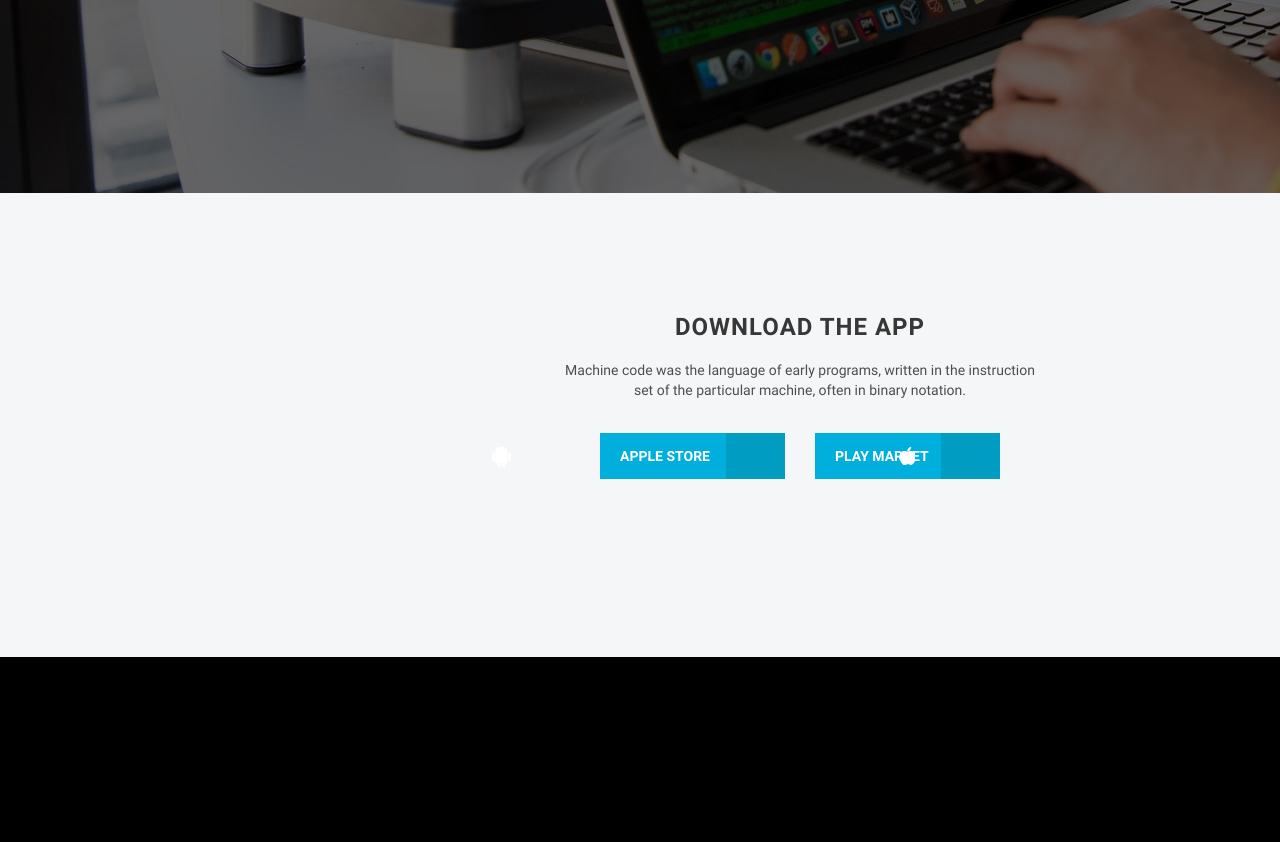
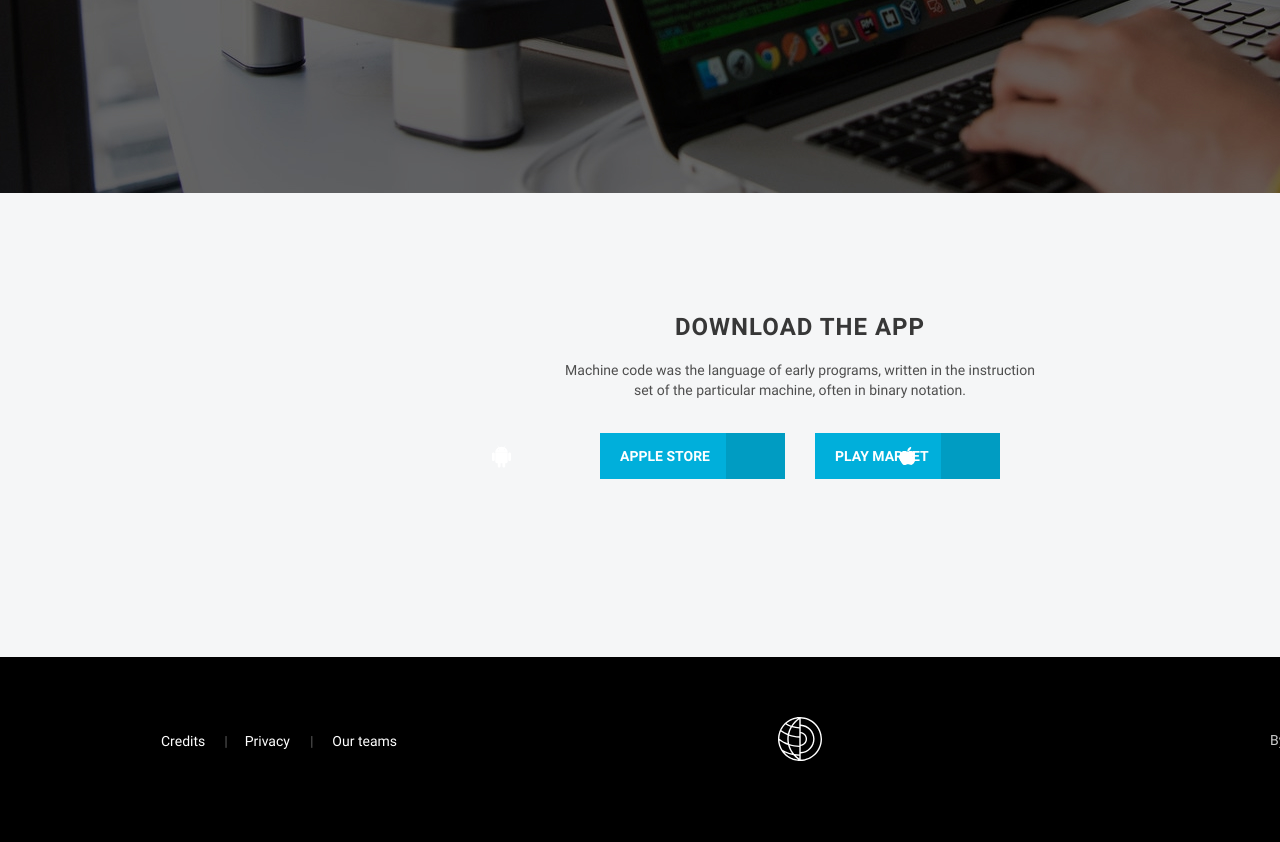
Before and after one commit to Signtone/webdev, a plain HTML site: page index.html in a window 1280 px wide. Shown: the part 3263-4105 px from the top of the page. Drawn offline with Linux system fonts and the light colour scheme.

Commit message:
fear: add footer

```diff
--- a/index.html
+++ b/index.html
@@ -148,7 +148,21 @@
         </div>
       </section>
       <footer class="page-footer">
-
+        <div class="nav-container">
+          <nav class="footer-navigation">
+            <ul class="footer-nav-list">
+              <li class="footer-nav-item"><a class="footer-nav-link" href="">Credits</a></li>
+              <li class="footer-nav-item"><a class="footer-nav-link link-privacy" href="">Privacy</a></li>
+              <li class="footer-nav-item"><a class="footer-nav-link" href="">Our teams</a></li>
+            </ul>
+          </nav>
+        </div>
+        <div class="logo-container">
+          <a class="  " href="#"><img class="footer-logo" src="assets/icons/logo.svg" alt="logo"></a>
+        </div>
+        <div class="copyright-container">
+          <p class="copyright">By <a class="copyright-link" href="#">TonYem</a> for <a class="copyright-link" href="https://rs.school/index.html" target="_blank">RSS</a> at 2020</p>
+        </div>
       </footer>
     </main>
   </div>
--- a/style.css
+++ b/style.css
@@ -613,4 +613,108 @@ textarea {
   width: 1600px;
   background-color: #000000;
   margin: auto;
+  display: flex;
 }
+
+.nav-container {
+  height: 185px;
+  width: 236px;
+  margin-left: 161px;
+  padding-top: 74px;
+}
+
+.footer-nav-list {
+  list-style: none;
+  display: flex;
+  list-style: none;
+  align-items: center;
+  justify-content: space-between;
+  vertical-align: middle;
+}
+
+.footer-nav-link {
+  font-family: "Roboto Regular", sans-serif;
+  font-size: 14px;
+  font-style: normal;
+  font-weight: 400;
+  line-height: 20px;
+  letter-spacing: 0px;
+  color: #ffffff;
+}
+
+.footer-nav-link:hover {
+  cursor: pointer;
+  text-decoration: underline;
+  color: #808080;
+  transition: 0.2s ease-out;
+}
+
+.footer-nav-link:active {
+  cursor: pointer;
+  text-decoration: underline;
+  color: rgb(85, 55, 55);
+}
+
+.link-privacy::before {
+  font-family: "Roboto Bold", sans-serif;
+  font-weight: 700;
+  content: "|";
+  color: #4e4e4e;
+  padding-right: 17px;
+}
+
+.link-privacy::after {
+  font-family: "Roboto Bold", sans-serif;
+  font-weight: 700;
+  content: "|";
+  color: #4e4e4e;
+  padding-left: 20px;
+}
+
+.logo-container {
+  height: 185px;
+  width: 44px;
+  margin-left: 381px;
+  padding-top: 60px;
+}
+
+.footer-logo:hover {
+  transform: rotate(180deg);
+  transition: 0.5s ease-out;
+}
+
+.copyright-container {
+  height: 185px;
+  width: 170px;
+  margin-left: 448px;
+  padding-top: 74px;
+}
+
+.copyright {
+  font-family: "Roboto Regular", sans-serif;
+  font-size: 14px;
+  font-weight: 400;
+  line-height: 140%;
+  color: rgba(255, 255, 255, 0.8);
+}
+
+.copyright-link {
+  font-family: "Roboto Regular", sans-serif;
+  font-size: 14px;
+  font-weight: 400;
+  line-height: 140%;
+  color: rgba(255, 255, 255, 0.8);
+}
+
+.copyright-link:hover {
+  cursor: pointer;
+  text-decoration: underline;
+  color: #808080;
+  transition: 0.2s ease-out;
+}
+
+.copyright-link:active {
+  cursor: pointer;
+  text-decoration: underline;
+  color: rgb(85, 55, 55);
+}
```
